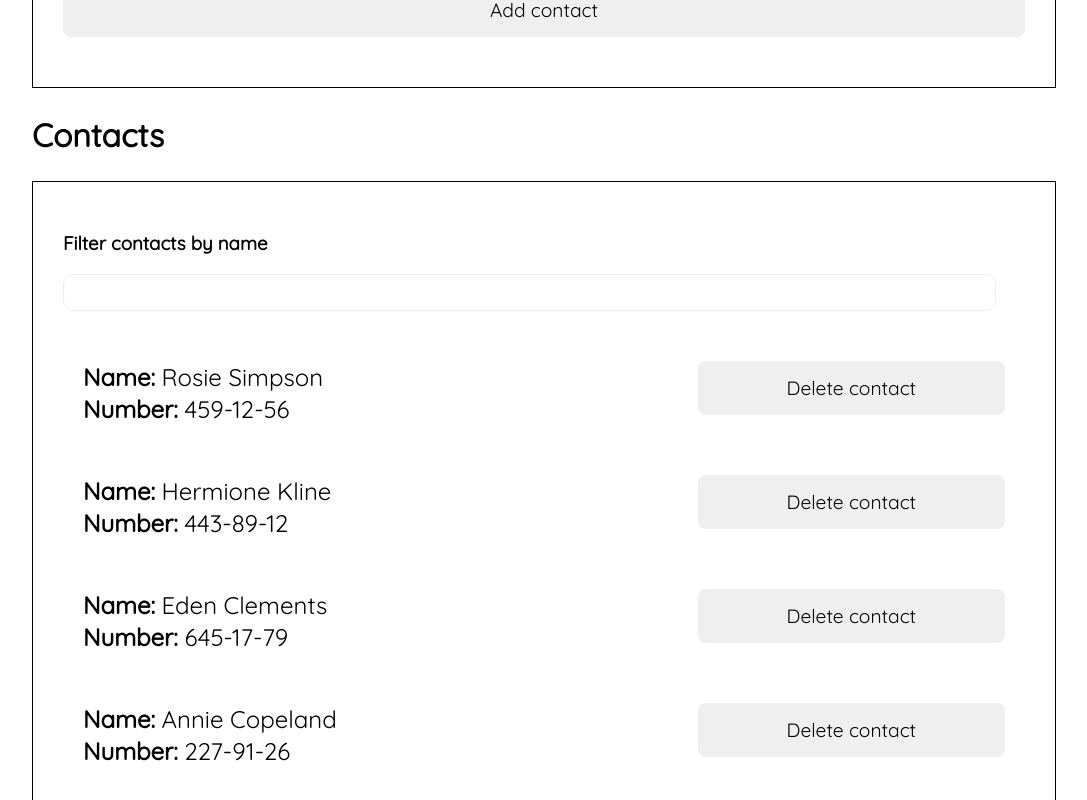
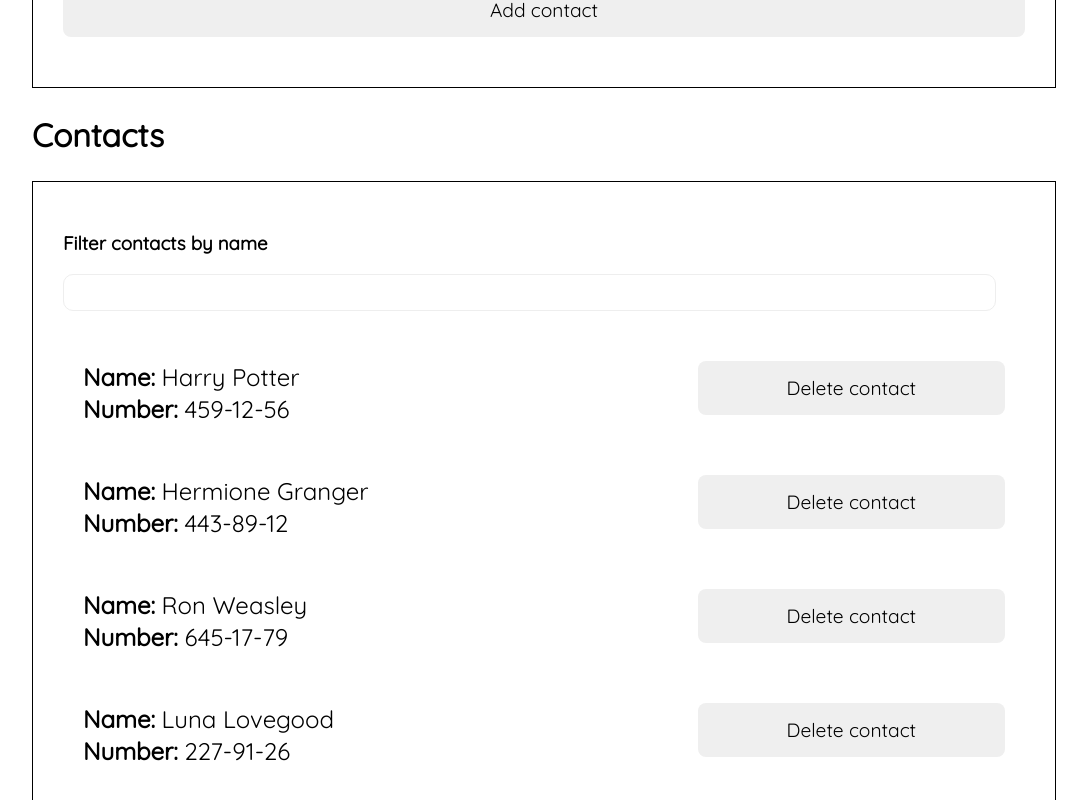
Before and after one commit to Zuza29/goit-react-hw-02-phonebook, a React (Create React App) app: page / in a window 1280 px wide. Shown: the part 408-1208 px from the top of the page, without its empty margins (96-1183 px from the left). Built offline with nearby package versions, Linux system fonts and the light colour scheme.

Commit message:
Change state

```diff
--- a/src/components/App.jsx
+++ b/src/components/App.jsx
@@ -10,10 +10,10 @@ import { Filter } from './Filter/Filter';
 export class App extends Component {
   state = {
     contacts: [
-      { id: 'id-1', name: 'Rosie Simpson', number: '459-12-56' },
-      { id: 'id-2', name: 'Hermione Kline', number: '443-89-12' },
-      { id: 'id-3', name: 'Eden Clements', number: '645-17-79' },
-      { id: 'id-4', name: 'Annie Copeland', number: '227-91-26' },
+      { id: 'id-1', name: 'Harry Potter', number: '459-12-56' },
+      { id: 'id-2', name: 'Hermione Granger', number: '443-89-12' },
+      { id: 'id-3', name: 'Ron Weasley', number: '645-17-79' },
+      { id: 'id-4', name: 'Luna Lovegood', number: '227-91-26' },
     ],
     name: '',
     number: '',
```
